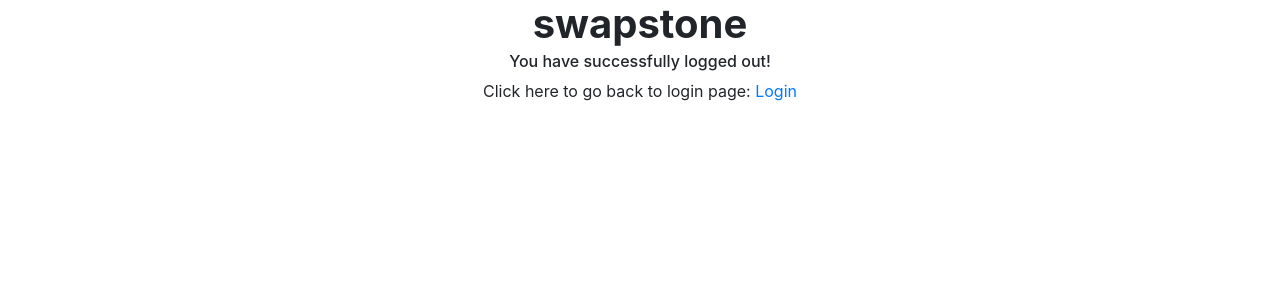
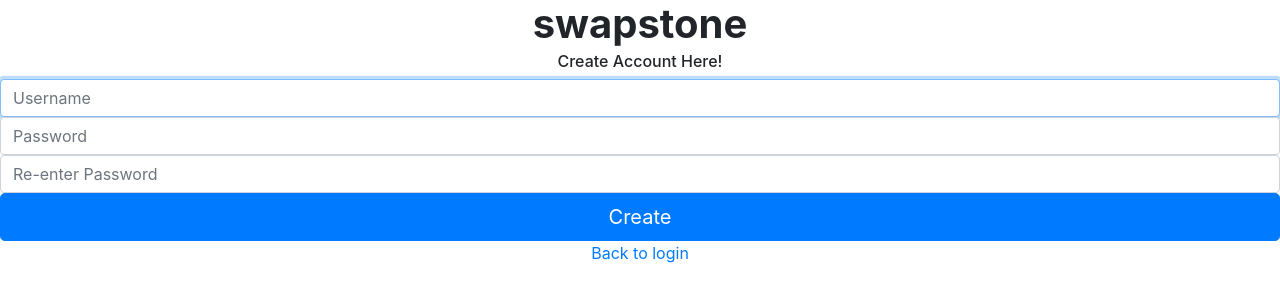
Before and after one commit to tyuxiang/Swapstone, a Django app: page /accounts/create_account in a window 1280 px wide. Shown: the top 302 px of the page. Run offline with Django 3.2, Linux system fonts and the light colour scheme; some libraries are stand-ins or nearby versions.

Commit message:
added create_account page and functionality

```diff
--- a/capstone/templates/registration/create_account.html
+++ b/capstone/templates/registration/create_account.html
@@ -1,6 +1,30 @@
 {% extends "registration/base_login.html" %}
 {% block content %}
-  <h6 class="content">You have successfully logged out!</h6>
-  <label for="login">Click here to go back to login page: </label>
-  <a href="/accounts/login" class="link" id="login">Login</a>
+  <form method="post" action="{% url 'create_account' %}" class="form-signin" oninput='password.setCustomValidity(password.value != first_password.value ? "Passwords do not match." : "")'>
+      {% csrf_token %}
+      <h6 class="welcome-message">Create Account Here!</h6>
+      <label for="id_username" class="sr-only">Email address</label>
+      <input type="text" name="username" maxlength="150" id="id_username" class="form-control" autocomplete="username" placeholder="Username" required autofocus>
+      <label for="id_password" class="sr-only">Password</label>
+      <input type="password" name="first_password" class="form-control" autocomplete="current-password" placeholder="Password" required id="id_password">
+      <label for="id_password" class="sr-only">Re-enter Password</label>
+      <input type="password" name="password" class="form-control" autocomplete="current-password" placeholder="Re-enter Password" required id="id_password">
+      {% if form.errors %}
+        <p>Your username and password didn't match. Please try again.</p>
+      {% endif %}
+
+      {% if next %}
+        {% if user.is_authenticated %}
+          <p>Your account doesn't have access to this page. To proceed,
+          please login with an account that has access.</p>
+        {% endif %}
+      {% endif %}
+      <div class="button login-button">
+        <button class="btn btn-lg btn-primary btn-block" type="submit">Create</button>
+        <input type="hidden" name="next" value="{{ next }}" />
+      </div>
+      <div class="login">
+        <a href="/accounts/login" class="link">Back to login</a>
+      </div>
+    </form>
 {% endblock %}
--- a/capstone/views.py
+++ b/capstone/views.py
@@ -12,14 +12,15 @@ from django.contrib.auth.models import User
 @login_required
 def home(request):
 
-	user = request.user
-	maps = Map.objects.filter(user=user)
-	booth = Booth.objects.filter(saved_map = maps.get(id=5))
-	json_serializer = serializers.get_serializer("json")()
-	booths = json_serializer.serialize(booth , ensure_ascii = False)
+	# user = request.user
+	# maps = Map.objects.filter(user=user)
+	# booth = Booth.objects.filter(saved_map = maps.get(id=5))
+	# json_serializer = serializers.get_serializer("json")()
+	# booths = json_serializer.serialize(booth , ensure_ascii = False)
 	# booths = Booth.objects.all()
-	#return render(request,'capstone/home.html',{'maps':maps},{'booth':booths})
-	return render(request,'capstone/home.html',{'booth':booths})
+	# return render(request,'capstone/home.html',{'maps':maps},{'booth':booths})
+	# return render(request,'capstone/home.html',{'booth':booths})
+	return render(request,'capstone/home.html')
 
 @login_required
 def csv(request):
@@ -37,12 +38,12 @@ def csv(request):
 def create_account(request):
 	if request.method == 'POST':
 		# Create user and save to the database
-		user = User.objects.create_user('myusername', 'myemail@crazymail.com', 'mypassword')
+		user = User.objects.create_user(request.POST['username'], '', request.POST['password'])
 
 		# Update fields and then save again
-		user.first_name = 'John'
-		user.last_name = 'Citizen'
-		user.save()
+		# user.first_name = 'John'
+		# user.last_name = 'Citizen'
+		# user.save()
 	return render(request,'registration/create_account.html')
 
 @login_required
```
